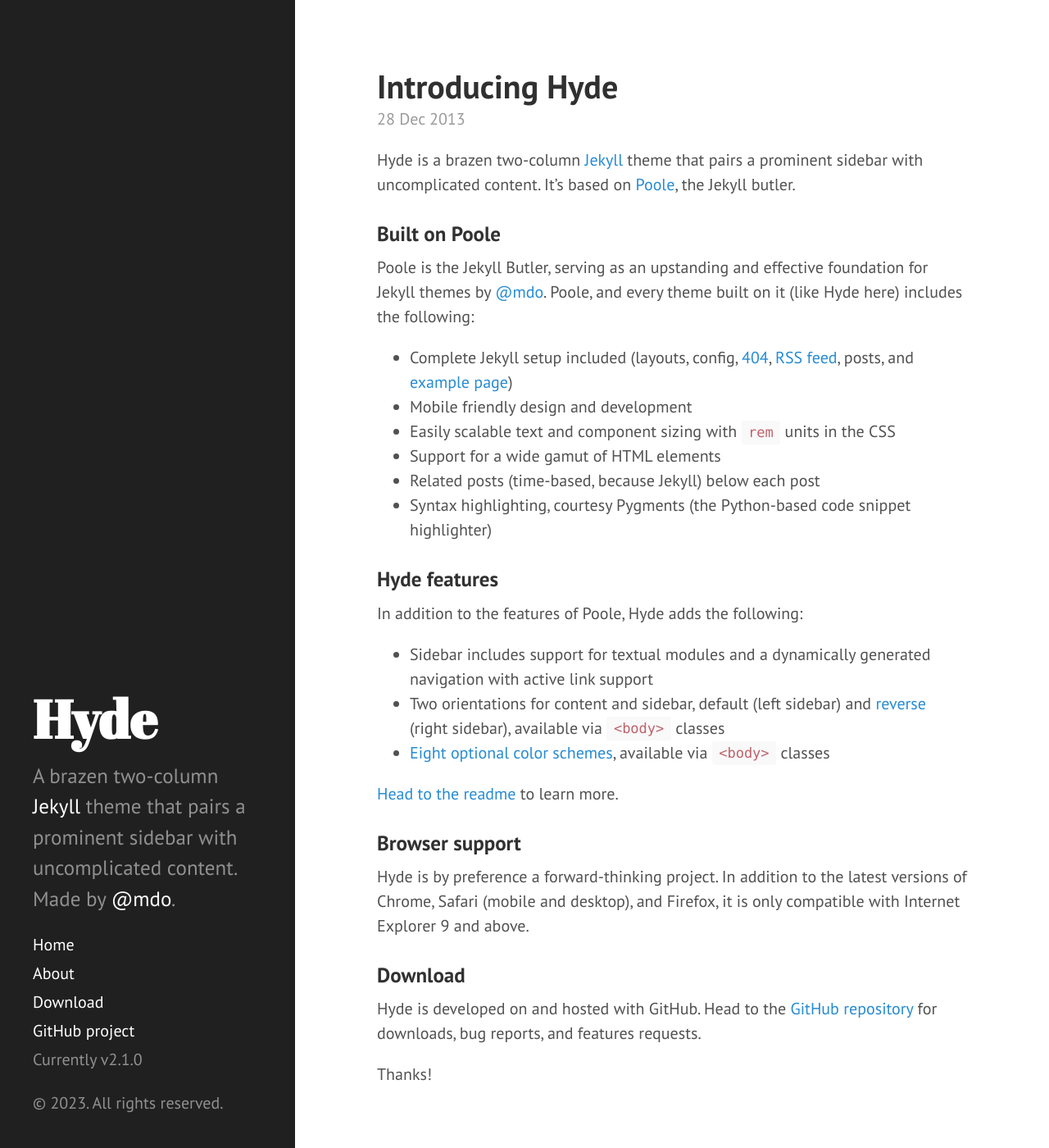
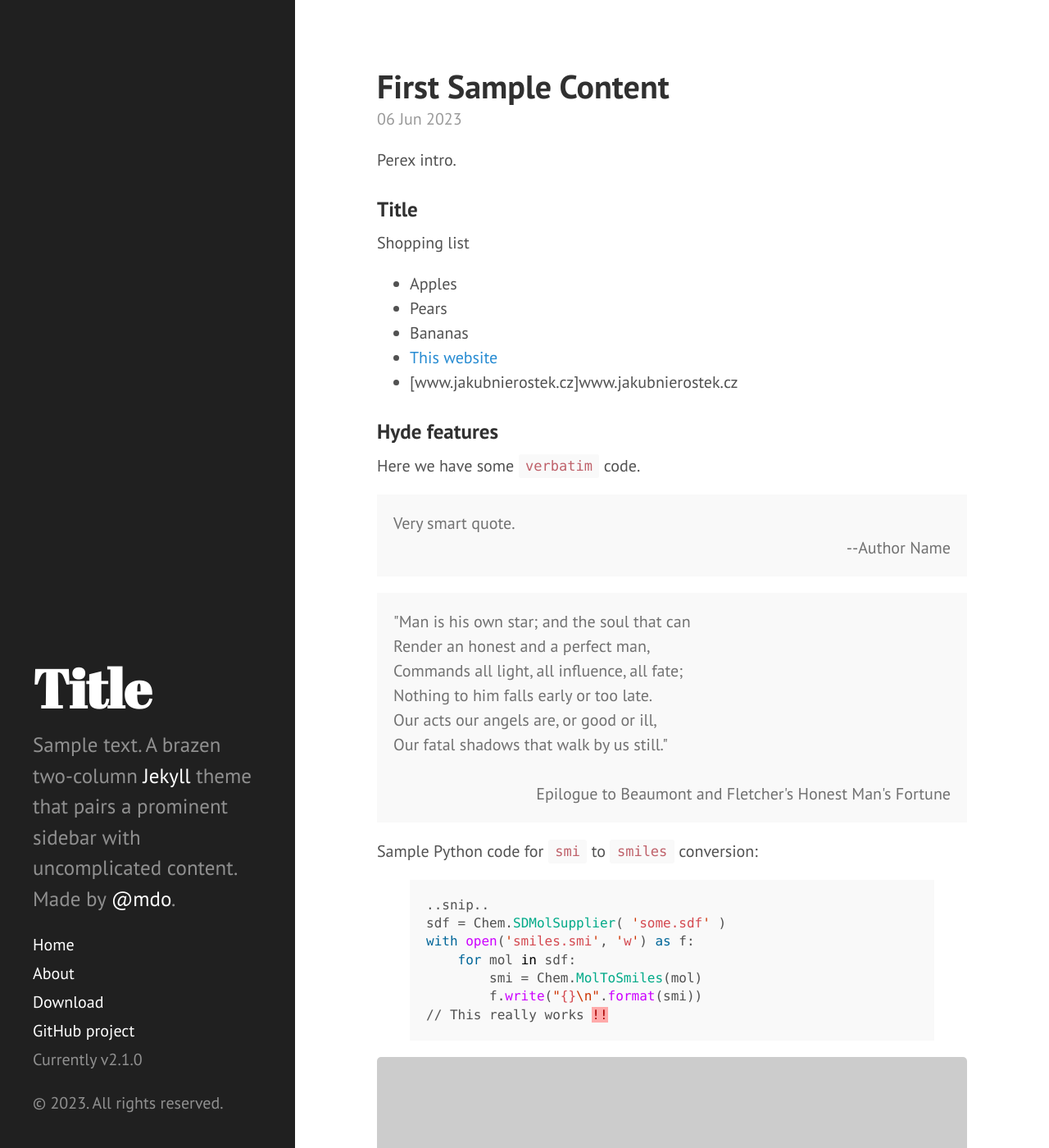
Before and after one commit to nierja/hyde, a Jekyll site: the page built from index.html, in a window 1280 px wide and 1400 px high. Shown: the whole window at 82% size. Built offline with Jekyll 4.4.1, drawn with Linux system fonts in a browser that asks for light colours; the list of posts is cut into pages by our own code; some of the changed text lies outside the part shown.

Commit message:
Add trial content

```diff
--- a/_config.yml
+++ b/_config.yml
@@ -24,9 +24,9 @@ whitelist:
 permalink:        pretty
 
 # Setup
-title:            Hyde
-tagline:          'A Jekyll theme'
-description:      'A brazen two-column <a href="http://jekyllrb.com" target="_blank">Jekyll</a> theme that pairs a prominent sidebar with uncomplicated content. Made by <a href="https://twitter.com/mdo" target="_blank">@mdo</a>.'
+title:            Title
+tagline:          Tag
+description:      'Sample text. A brazen two-column <a href="http://jekyllrb.com" target="_blank">Jekyll</a> theme that pairs a prominent sidebar with uncomplicated content. Made by <a href="https://twitter.com/mdo" target="_blank">@mdo</a>.'
 url:              https://www.jakubnierostek.cz/
 baseurl:          /
 
--- /dev/null
+++ b/_posts/2023-06-06-First-sample-content.md
@@ -0,0 +1,68 @@
+---
+layout: post
+title: First Sample Content
+---
+
+Perex intro.
+
+### Title
+
+Shopping list
+
+* Apples
+* Pears
+* Bananas
+* <a href="www.jakubnierostek.cz">This website</a>
+* [www.jakubnierostek.cz]www.jakubnierostek.cz
+
+### Hyde features
+
+Here we have some `verbatim` code.
+
+<div class="message">
+  Very smart quote.
+  <div style="text-align: right"> --Author Name </div>
+</div>
+
+<div class="message">
+    "Man is his own star; and the soul that can  <br>
+    Render an honest and a perfect man,  <br>
+    Commands all light, all influence, all fate;  <br>
+    Nothing to him falls early or too late.  <br>
+    Our acts our angels are, or good or ill,  <br>
+    Our fatal shadows that walk by us still."  <br><br>
+
+    <div style="text-align: right"> Epilogue to Beaumont and Fletcher's Honest Man's Fortune </div>
+</div>
+
+Sample Python code for `smi` to `smiles` conversion:
+
+{% highlight python %}
+..snip..
+sdf = Chem.SDMolSupplier( 'some.sdf' )
+with open('smiles.smi', 'w') as f:
+    for mol in sdf:
+        smi = Chem.MolToSmiles(mol)
+        f.write("{}\n".format(smi))
+// This really works !!
+{% endhighlight %}
+
+![placeholder](http://placehold.it/800x400 "Large example image")
+![image](/assets/images/homo_lumo.png "HOMO and LUMO orbitals")
+
+<iframe width="560" height="315" src="https://www.youtube.com/embed/F8iOU1ci19Q" frameborder="0" allow="autoplay; encrypted-media" allowfullscreen></iframe>
+
+Sample text. gaserg\ae \eg
+\seg
+ \seg\seg\seg
+ rhdshx
+ dtjxtjftjft
+fjftj
+
+### Browser support
+
+Hyde is by preference a forward-thinking project. In addition to the latest versions of Chrome, Safari (mobile and desktop), and Firefox, it is only compatible with Internet Explorer 9 and above.
+
+### Download
+
+Hyde is developed on and hosted with GitHub. Head to the <a href="https://github.com/poole/hyde">GitHub repository</a> for downloads, bug reports, and features requests.
```
Also changed, not shown: assets/images/homo_lumo.png (added).
